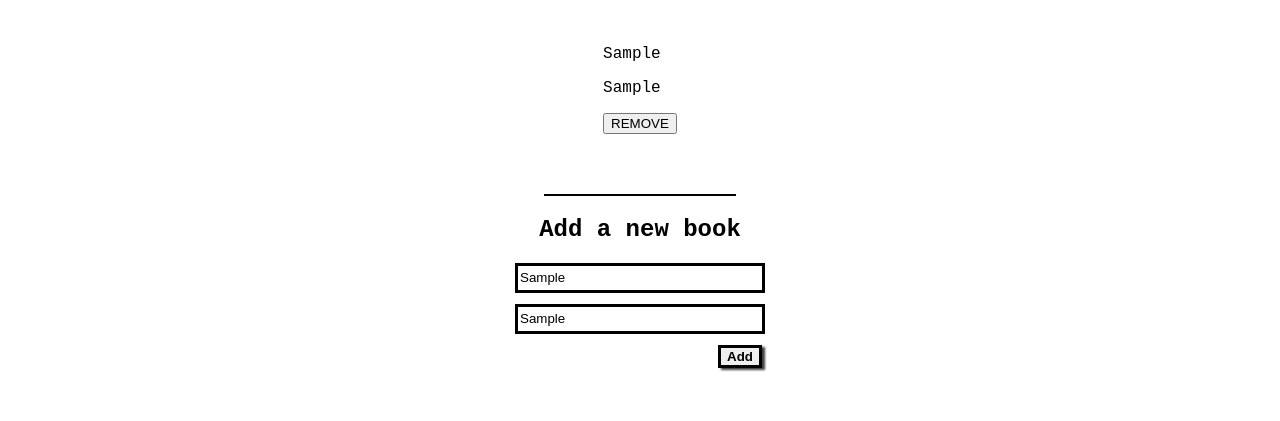
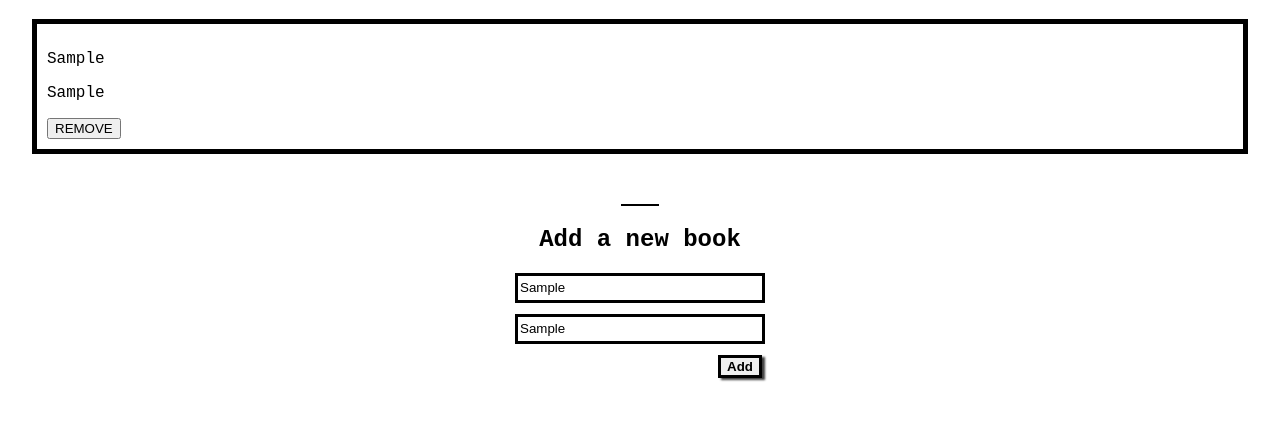
Before and after one commit to eudondian/Awesome-books, a website: page index.html in a window 1280 px wide. Both pictures are taken after typing "Sample", "Sample" into the empty fields and a click on the button "Add". Shown: the part 61-482 px from the top of the page. Drawn offline with Linux system fonts and the light colour scheme.

Commit message:
Refactor code for all files

```diff
--- a/app.js
+++ b/app.js
@@ -63,13 +63,19 @@ if (localStorage.getItem('bookCollection')) {
 adbtn.addEventListener('submit', (e) => {
   e.preventDefault();
 
+  let item;
+
   // Get the form values
   bookTitleValue = bookTitle.value;
   bookAuthorValue = bookAuthor.value;
 
-  let item = { title: bookTitleValue, author: bookAuthorValue };
+  if (bookTitleValue !== '' || bookAuthorValue !== ''){
+    item = { title: bookTitleValue, author: bookAuthorValue };
 
-  Book.addBookItems(item);
+    Book.addBookItems(item);
 
-  Book.addABook(item, bookArray.length - 1);
+    Book.addABook(item, bookArray.length - 1);
+  } else {
+    return;
+  }
 });
--- a/index.html
+++ b/index.html
@@ -10,7 +10,7 @@
   <body>
     <main>
       <h1 class="caption">All awesome books</h1>
-      <form>
+      <form class="form">
         <div class="book-list"></div>
         <div class="add-container">
           <h2 class="caption2">Add a new book</h2>
--- a/style.css
+++ b/style.css
@@ -25,12 +25,15 @@ body {
   text-align: center;
 }
 
-.book-list {
-  border: 50% solid black;
+.form {
   display: flex;
   flex-direction: column;
   align-items: center;
-  width: 100%;
+}
+
+.book-list {
+  border: 5px solid black;
+  width: 95%;
   height: 100%;
   padding: 10px;
 }
```
